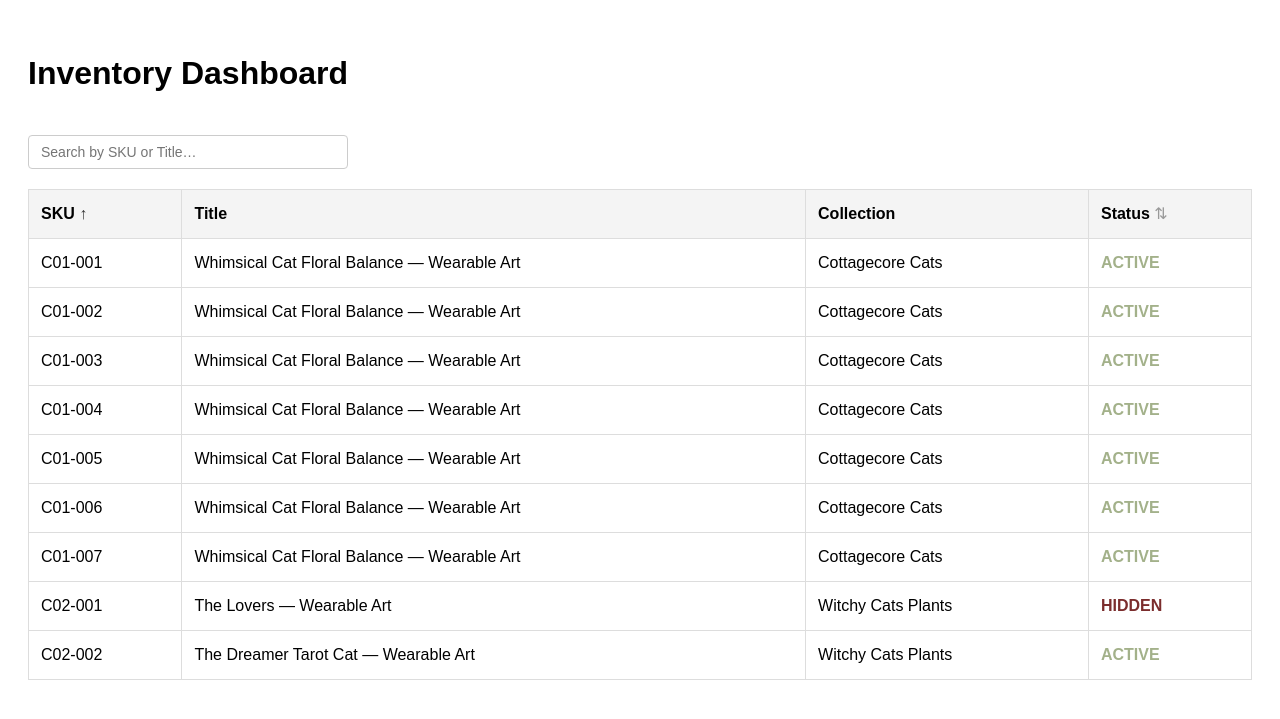
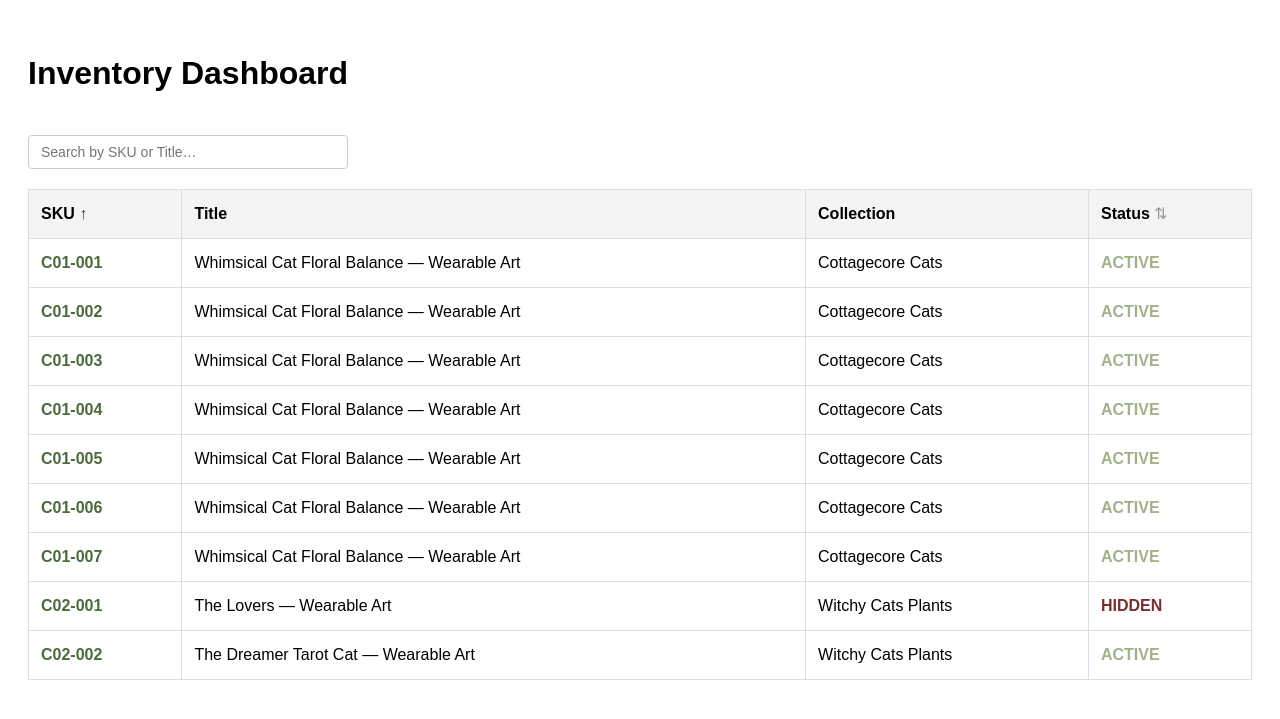
Before and after one commit to MarinPol/catnbloom.com, a Jekyll site: the page built from inventory.html, in a window 1280 px wide. Shown: the top 719 px of the page. Built offline with Jekyll 4.4.1, drawn with Linux system fonts in a browser that asks for light colours.

Commit message:
Add files via upload

```diff
--- a/inventory.html
+++ b/inventory.html
@@ -16,6 +16,8 @@ sitemap: false
     th.sortable::after { content: " ⇅"; color: #999; font-weight: normal; }
     th.sort-asc::after { content: " ↑"; color: #333; font-weight: normal; }
     th.sort-desc::after { content: " ↓"; color: #333; font-weight: normal; }
+    #inventoryBody td a { color: #4a6b3a; text-decoration: none; font-weight: 600; }
+    #inventoryBody td a:hover { text-decoration: underline; }
     .status-hidden { color: #7b2d2d; font-weight: bold; }
     .status-active { color: #a3b18a; font-weight: bold; }
     .load-more { margin-top: 20px; padding: 10px 20px; cursor: pointer; }
@@ -47,7 +49,7 @@ sitemap: false
             data-sku="{{ item.sku | downcase }}"
             data-title="{{ item.title | downcase }}"
             data-status="{{ item.status }}">
-          <td>{{ item.sku }}</td>
+          <td><a href="/{{ item.collection_slug }}/{{ item.sku | downcase }}/" target="_blank" rel="noopener">{{ item.sku }}</a></td>
           <td>{{ item.title }}</td>
           <td>{{ item.collection_name }}</td>
           <td>
```
